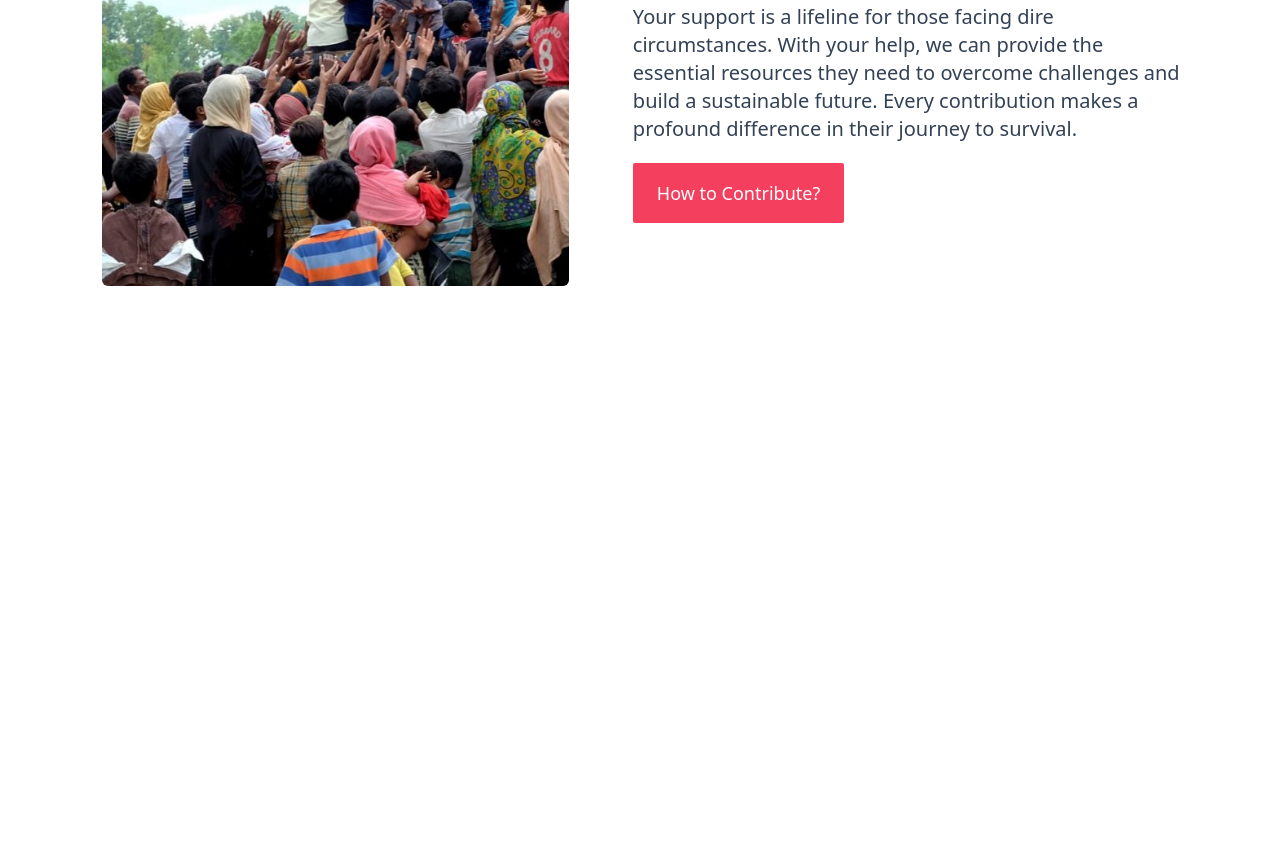
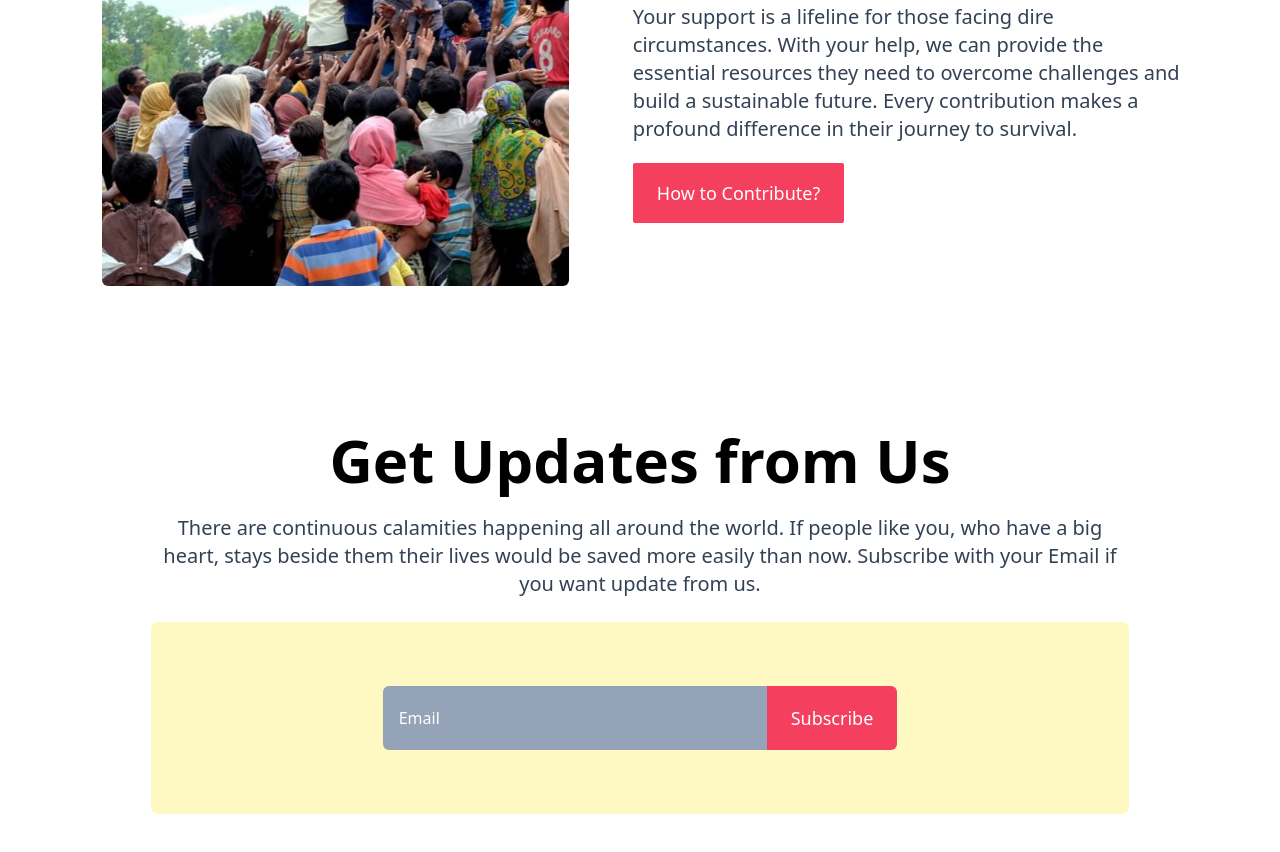
Before and after one commit to hsrokon/DonateToday-PH, a website: page index.html in a window 1280 px wide. Shown: the part 2911-3763 px from the top of the page. Before the commit the page ends 3357 px from the top, so only its background shows below. Drawn offline with Linux system fonts and the light colour scheme.

Commit message:
section4 completed

```diff
--- a/index.html
+++ b/index.html
@@ -77,5 +77,18 @@
             </div>
         </div>
        </section>
+       <!-- section4 -->
+        <section class="mt-14 md:mt-20 lg:mt-36 w-11/12 mx-auto text-center">
+                <div class="flex flex-col justify-center items-center">
+                    <h1 class="font-bold text-3xl md:text-4xl lg:text-5xl xl:text-6xl md:w-10/12">Get Updates from Us</h1>
+                    <p class="mt-5 mb-6 md:mt-6 text-xs text-slate-700 md:text-base xl:text-xl md:w-10/12">There are continuous calamities happening all around the world. If people like you, who have a big heart, stays beside them their lives would be saved more easily than now. Subscribe with your Email if you want update from us.</p>
+                </div>
+
+                <div class="py-16 xl:w-10/12 mx-auto rounded-md bg-yellow-100 flex justify-center">
+                    <input class="placeholder:text-white placeholder:text-sm md:placeholder:text-base lg:py-5 lg:w-80 xl:w-96 pl-4 bg-slate-400 text-white rounded-l-md" placeholder="Email" type="text">
+                    <button class=" bg-rose-500 text-white text-sm md:text-base xl:text-lg py-2 px-4 lg:py-4 lg:px-6 hover:bg-rose-700 rounded-r-md">Subscribe</button>
+                </div>
+
+        </section>
 </body>
 </html>
```
Also changed, not shown: src/output.css.
